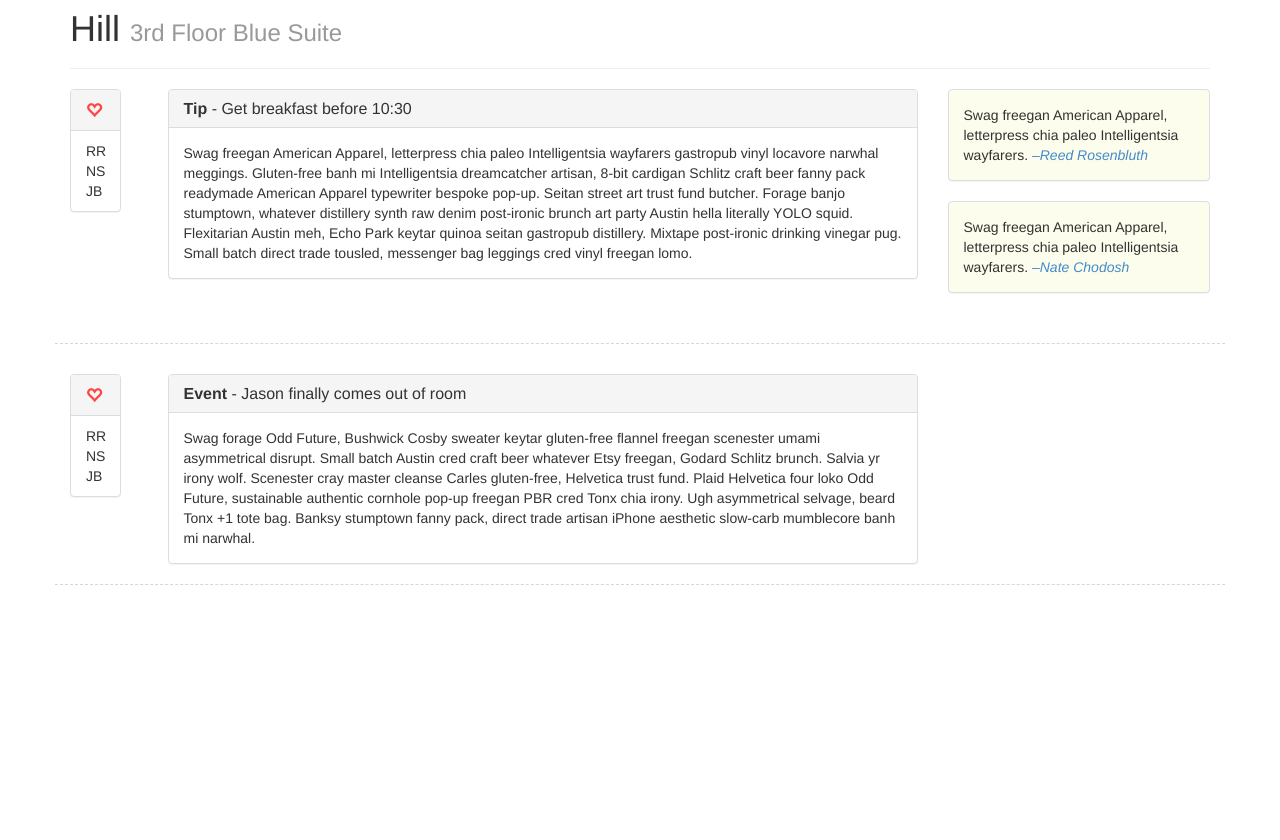
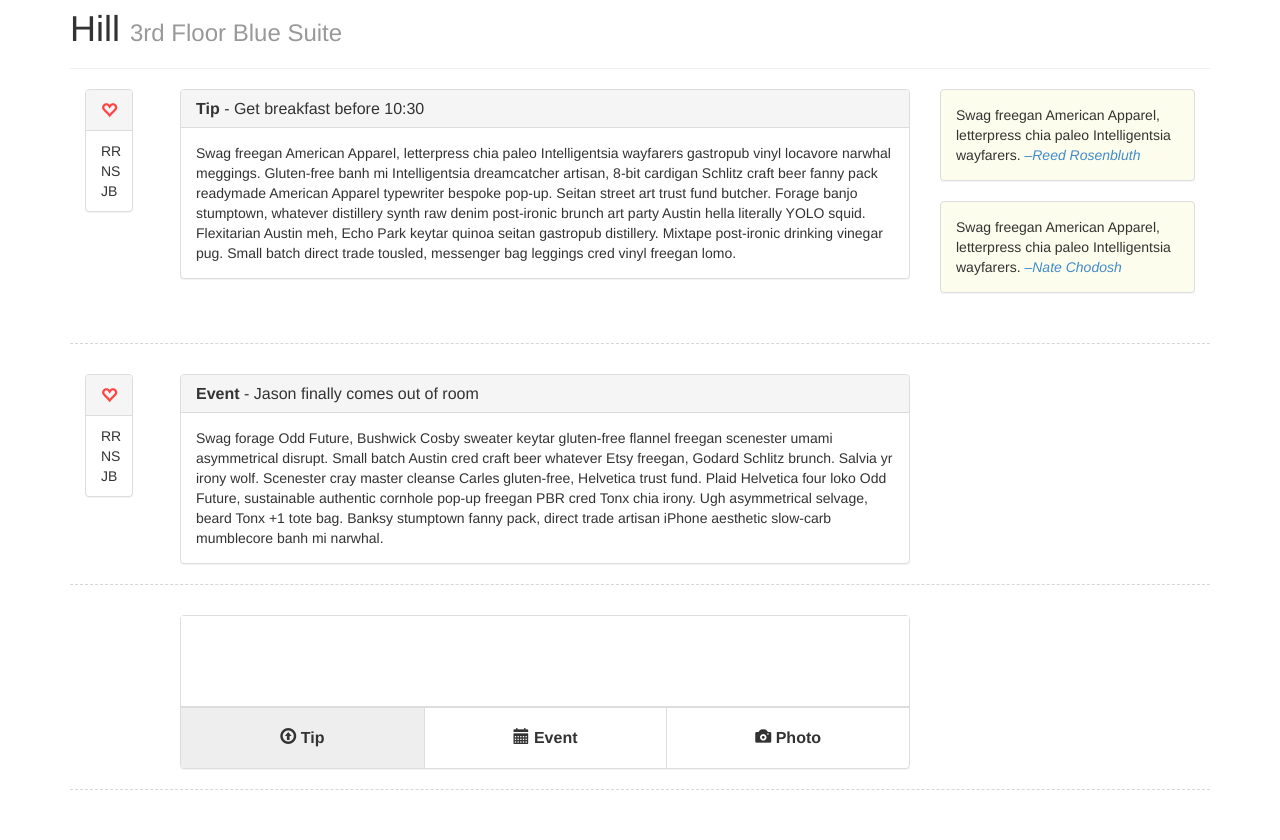
Before and after one commit to reedrosenbluth/Dorm_Log, a Django app: template Dorm_Log/templates/feed/base.html in a window 1280 px wide. Shown: the part 51-891 px from the top of the page. Before the commit the page ends 636 px from the top, so only its background shows below. Run offline with Django 3.2, Linux system fonts and the light colour scheme; the template is opened without the code that fills it: values that come from a table or form of the project are taken from there, others are empty; style sheets or scripts are compiled from the project's sources; some libraries are stand-ins or nearby versions.

Commit message:
Started work on FilePicker.io integration with Django plugin

```diff
--- a/Dorm_Log/static/css/style.less
+++ b/Dorm_Log/static/css/style.less
@@ -22,6 +22,9 @@
 	padding-top: 20px;
 
 	.row {
+		margin: 0;
+	}
+	.entry-row {
 		border-bottom: dashed 1px #D8D7D7;
 		margin-bottom: 30px;
 	}
@@ -59,3 +62,46 @@
 		}
 	}
 }
+
+.textinput {
+	background-color: white;//#dddddd;
+	// height: 50px;
+
+	line-height: 40px;
+	font-size: 16pt;
+	textarea {
+		// height: 50px;
+		width: 100%;
+
+		padding: 5px 10px;
+		outline: none;
+		border: none;
+
+		resize: none;
+
+		border-bottom: 1px solid #ddd;
+		background-color: rgba(0,0,0,0);
+	}
+}
+
+.photo-upload {
+	border-bottom: 1px solid #ddd;
+}
+.type-button {
+	text-align: center;
+	font-size: 12pt;
+	font-weight: 600;
+
+	height: 60px;
+	line-height: 60px;
+
+	// border-top: 1px solid #dddddd;
+	border-left: 1px solid #dddddd;
+	&:first-child {
+		border-left: none;
+	}
+
+	&.selected {
+		background-color: #eee;
+	}
+}
--- a/Dorm_Log/templates/feed/base.html
+++ b/Dorm_Log/templates/feed/base.html
@@ -15,6 +15,7 @@
   <link href="{% static "css/style.less" %}" rel="stylesheet/less" type="text/css">
 
   <script src="{% static "js/less-1.4.1.min.js" %}"></script>
+
   <script type="text/javascript" src="//use.typekit.net/zqk3lfx.js"></script>
   <script type="text/javascript">try{Typekit.load();}catch(e){}</script>
 
@@ -37,7 +38,7 @@
 		  <h1>Hill <small>3rd Floor Blue Suite</small></h1>
 		</div>
 
-		<div class="row">
+		<div class="row entry-row">
 			<div class="likes col-md-1">
 				<div class="panel panel-default">
 					<div class="panel-heading">
@@ -74,7 +75,7 @@
 			</div>
 		</div>
 
-		<div class="row">
+		<div class="row entry-row">
 			<div class="likes col-md-1">
 				<div class="panel panel-default">
 					<div class="panel-heading">
@@ -99,12 +100,35 @@
 			</div>
 		</div>
 
+		<div class="row entry-row">
+			<div class="col-md-1"></div>
+			<div class="col-md-8">
+				<div class="panel panel-default">
+					<div class="textinput">
+						<textarea></textarea>
+					</div>
+					<div class = "photo-upload">
+						{{form}}
+					</div>
+					<div class="row">
+                        <div class="type-button col-md-4 tip-button selected"><span class="glyphicon glyphicon-upload"></span> Tip</div>
+						<div class="type-button col-md-4 event-button"><span class="glyphicon glyphicon-calendar"></span> Event</div>
+						<div class="type-button col-md-4 photo-button"><span class="glyphicon glyphicon-camera"></span> Photo</div>
+					</div>
+				</div>
+			</div>
+		</div>
+
 	  	{% block container_wrap %}<div class="container" id="content">{% block content %}
 
 	    {% endblock %}</div><!-- /container -->{% endblock %}
     </div>
   </div>
 
-  <script src="//ajax.googleapis.com/ajax/libs/jquery/1.7.1/jquery.min.js"></script>
+    <script src="{% static "js/jquery.min.js" %}"></script>
+    <script src="{% static "js/jquery-autosize.min.js" %}"></script>
+    <script src="{% static "js/entry.js" %}"></script>
+
+    <script type="text/javascript" src="//api.filepicker.io/v1/filepicker.js"></script>
 </body>
 </html>
--- a/feed/models.py
+++ b/feed/models.py
@@ -4,6 +4,8 @@ from django.contrib.contenttypes.models import ContentType
 
 import datetime
 from django.utils import timezone
+
+import django_filepicker
 
 class Group(models.Model):
     name          = models.CharField(max_length=200)
@@ -44,7 +46,7 @@ class Entry(models.Model):
         return self.text
 
 class PhotoEntry(Entry):
-    photo = models.ImageField(upload_to='authors/pictures/', blank = True)
+    photo = django_filepicker.models.FPFileField(upload_to='photos', blank=True)
 
 class TipEntry(Entry):
     pass
--- a/feed/views.py
+++ b/feed/views.py
@@ -10,13 +10,22 @@ from feed.models import UserProfile
 from feed.models import Entry
 from feed.models import Annotation
 
+import django_filepicker
+from django import forms
+
 # Create your views here.
+
+
+class UploadFileForm(forms.Form):
+    file  = django_filepicker.forms.FPFileField()
+
 def index(request):
-    entries = Entry.objects.all().order_by('-created_at')
-    annotations = [entry.annotations for entry in entries]
+
+    form  = UploadFileForm()
     zipped = zip(entries, annotations)
     data = {
-            'entries': zipped
+            'entries': zipped,
+            'form': form
     }
     return render(request, 'feed/feed.html', data,)
 
```
Also changed, not shown: Dorm_Log/settings.py (+5 -3 lines), Dorm_Log/static/css/style.css (+34 -0 lines).
